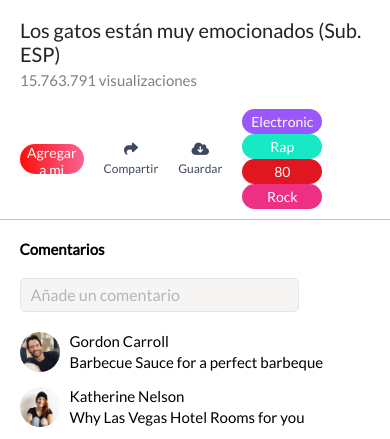
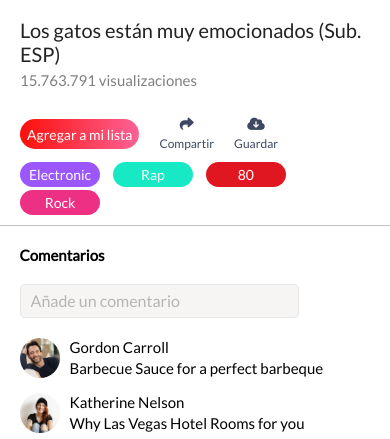
Before and after one commit to Vania17/VaniaVideos, a plain HTML site: page index.html in a window 390 px wide. Shown: the part 402-841 px from the top of the page. Drawn offline with Linux system fonts and the light colour scheme.

Commit message:
arreglado botones musica responsive

```diff
--- a/style.css
+++ b/style.css
@@ -260,4 +260,9 @@ button.Rock{
 .img-size{
   width: 100%;
 }
+.buttom-top{
+  display: block;
 }
+.button-music button{
+margin-top: 3px;
+}
```
